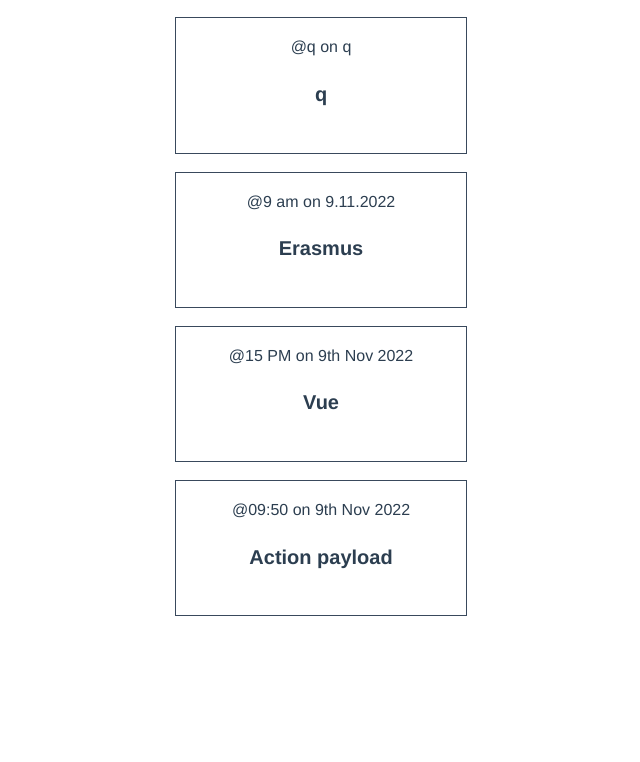
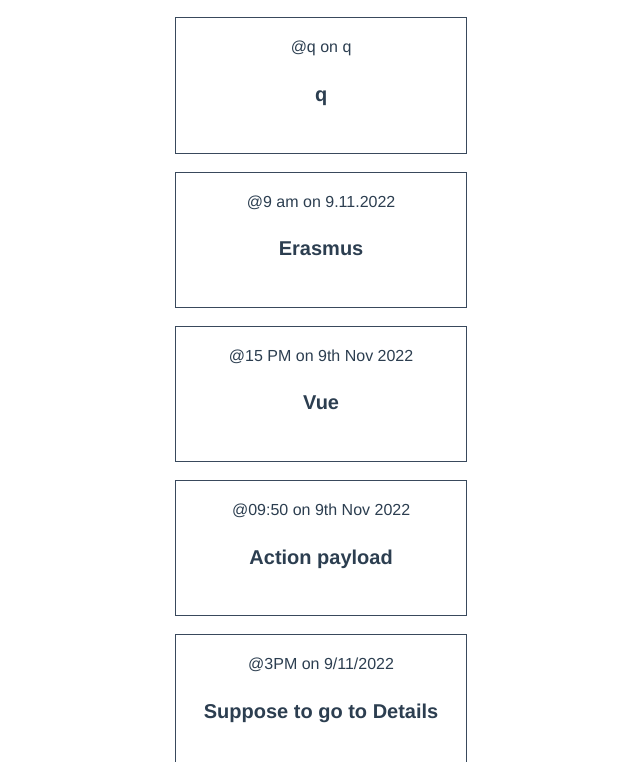
Before and after one commit to MrGultekin/vuex-intro, a Vue app: page / in a window 1280 px wide. Shown: the part 611-1373 px from the top of the page, without its empty margins (319-959 px from the left). Before the commit the page ends 1253 px from the top, so only its background shows below. Built offline with nearby package versions, Linux system fonts and the light colour scheme; data requests are answered from the project's data file.

Commit message:
In EventCreate.vue router.push with params id added to push newly created event to goTo its own details.

```diff
--- a/db.json
+++ b/db.json
@@ -69,6 +69,16 @@
       "date": "9th Nov 2022",
       "time": "09:50",
       "organizer": "Mustafa Rosenthal"
+    },
+    {
+      "id": "1e54d620-1148-4372-9686-e49ef2ac2cbe",
+      "category": "",
+      "title": "Suppose to go to Details",
+      "description": "Desc: should go to its own details ",
+      "location": "Impact Hub",
+      "date": "9/11/2022",
+      "time": "3PM",
+      "organizer": "Mustafa Rosenthal"
     }
   ]
 }
--- a/src/views/EventCreate.vue
+++ b/src/views/EventCreate.vue
@@ -90,8 +90,15 @@
       //     console.log(error)
       //   })
       //   moved to store index.js in action
-      this.$store.dispatch('createEvent', event)
-      //above trigger the action first one is action name in store , second one is payload
+      this.$store
+        .dispatch('createEvent', event)
+        //above trigger the action first one is action name in store , second one is payload
+        .then(() => {
+          this.$router.push({
+            name: 'EventDetails',
+            params: { id: event.id }
+          })
+        })
     }
   }
 }
```
